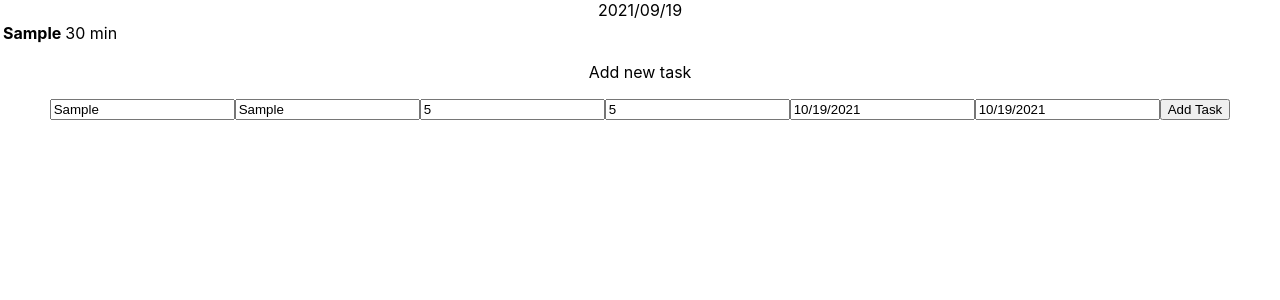
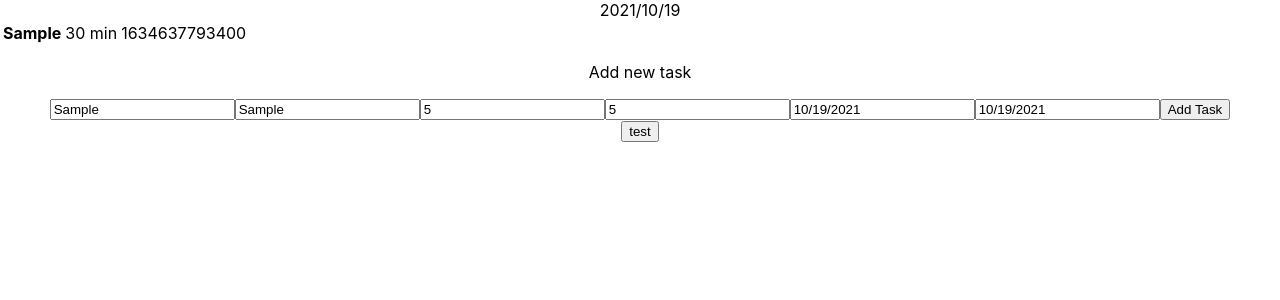
Before and after one commit to aldenlau/duit-web, a React (Create React App) app: page / in a window 1280 px wide. Both pictures are taken after typing "Sample", "Sample", "5", "5" into the empty fields and a click on the button "Add Task". Shown: the top 300 px of the page. Built offline with nearby package versions, Linux system fonts and the light colour scheme.

Commit message:
Refactor to put hooks at top level, implement completing tasks

```diff
--- a/src/AddTask.js
+++ b/src/AddTask.js
@@ -2,12 +2,13 @@
 import React, {useState} from 'react';
 import DatePicker from 'react-datepicker';
 import "react-datepicker/dist/react-datepicker.css";
+import {addNewTask, removeTask} from './ObjectModifiers.js';
 
 
 function getFormattedDate(date) {
-    return '' + date.getFullYear()+'/'+(date.getMonth() > 9 ? ''+date.getMonth(): '0'+date.getMonth())+'/'+(date.getDate() > 9 ? ''+date.getDate(): '0'+date.getDate())
+    return '' + date.getFullYear()+'/'+(date.getMonth() > 8 ? ''+(date.getMonth()+1): '0'+(date.getMonth()+1))+'/'+(date.getDate() > 9 ? ''+date.getDate(): '0'+date.getDate())
 }
-function AddTask({taskHandler, roundTime}) {
+function AddTask({ roundTime, setTaskState, tasksState}) {
     const [startDate, setStartDate] = useState(new Date());
     const [dueDate, setDueDate] = useState(new Date());
     const [name, setName] = useState('');
@@ -25,16 +26,24 @@ function AddTask({taskHandler, roundTime}) {
             <DatePicker selected={dueDate} onChange={(date)=>setDueDate(date)} />
             <button
                 type='button'
-                onClick={() => taskHandler(
-                    {time:Math.ceil(totalTime/roundTime)*roundTime,
-                    title:name,
-                    desc:description,
-                    priority: prio,
-                    startDate: getFormattedDate(startDate),
-                    dueDate: getFormattedDate(dueDate),
-                    onClick: () => alert('b')
-                    }
-                )}
+                onClick={() => {
+                    let timestamp = Date.now();
+                    let formattedStartDate = getFormattedDate(startDate);
+                    let formattedDueDate = getFormattedDate(dueDate);
+                    setTaskState(addNewTask(
+                        {time:Math.ceil(totalTime/roundTime)*roundTime,
+                        title:name,
+                        desc:description,
+                        priority: prio,
+                        startDate: formattedStartDate,
+                        dueDate: formattedDueDate,
+                        taskId: timestamp
+                        }, tasksState
+                    ));
+                    //else alert('Start date must be the same day or earlier than the due date.');
+
+                }
+                }
             >
                 Add Task
             </button>
--- a/src/App.js
+++ b/src/App.js
@@ -5,56 +5,25 @@ import DayTasks from './DayTasks.js';
 import AddTask from './AddTask.js';
 import React, {useState} from 'react';
 
-
 function App() {
   const [tasks, setTasks] = useState(new Map());
   const [minTime, setMinTime] = useState(30);
-  function addNewTask(newTask) {
-    /**
-     * Given a task, add the task to the tasks state.
-     */
-    let copy = new Map();
+  const [completedTasks, setCompletedTasks] = useState(new Map());
 
-    if (tasks.has(newTask.dueDate)) {
-      for (let [date,dateTasks] of tasks.entries()) {
-        copy.set(date, dateTasks);
-        if (date==newTask.dueDate) {
-          copy.get(date).push(newTask);
-        }
-      }
-    }
-    else {
-      let found = false;
-      for (let [date, dateTasks] of tasks.entries()) {
-        if (!found && date>newTask.dueDate) {
-          copy.set(newTask.dueDate, [newTask]);
-          found = true;
-        }
-        copy.set(date, dateTasks);
-      }
-      if (!found) {
-        copy.set(newTask.dueDate, [newTask]);
-      }
-    }
-
-    setTasks(copy);
-    //console.log(newTask.dueDate);
-    //console.log(tasks['2021/09/19'][0].title);
-    for (let [date, dateTasks] of tasks) {
-      console.log(date);
-      for (let dateTask of dateTasks) {
-        console.log(dateTask.title);
-      }
-    }
-  }
   let taskDates = [];
-  tasks.forEach((dateTasks, date) => taskDates.push(<DayTasks date={date} tasks={dateTasks} />))
+  tasks.forEach((dateTasks, date) => taskDates.push(<DayTasks date={date} tasks={dateTasks} key={date} tasksState = {tasks} completedState={completedTasks} setTasksState={setTasks} setCompletedState={setCompletedTasks}/>))
 
   return (
     <div className="App">
       {taskDates}
-      <AddTask taskHandler={task => addNewTask(task)} roundTime={minTime}/>
+      <AddTask
+        roundTime={minTime}
+        setTaskState={setTasks}
+        tasksState={tasks}
+      />
+      <button onClick={() => {console.log('tasks:');for (let [date, dateTasks] of tasks) for (let task of dateTasks) console.log(task.taskId)}}>test</button>
     </div>
+
   );
 }
 
--- a/src/DayTasks.js
+++ b/src/DayTasks.js
@@ -1,12 +1,28 @@
 // Given a date and an array of tasks for that date, return a disaply for a
 // section of tasks for that day
 import Task from './Task.js';
+import {addNewTask, removeTask} from './ObjectModifiers.js';
 
-function DayTasks({date, tasks}) {
+function DayTasks({date, tasks, tasksState, completedState, setTasksState, setCompletedState}) {
     return (
         <div>
         <div>{date}</div>
-        {tasks.map(task => <Task timeToComplete={task.time} dueDate={date} title={task.title} desc={task.desc} priority={task.priority} onClick={task.onClick}/>)}
+        {tasks.map(
+            task => <Task
+            timeToComplete={task.time}
+            dueDate={date}
+            title={task.title}
+            desc={task.desc}
+            priority={task.priority}
+            onClick={()=>{
+                let [updatedTasks, deletedTask] = removeTask(date, task.taskId, tasksState);
+                setTasksState(updatedTasks);
+                setCompletedState(addNewTask(deletedTask, completedState));
+            }}
+            key={task.taskId}
+            id={task.taskId}
+            />
+            )}
         </div>
     )
 }
--- /dev/null
+++ b/src/ObjectModifiers.js
@@ -0,0 +1,57 @@
+function addNewTask(newTask, state) {
+    /**
+     * Given a task, return a copy of the given state with the task added.
+     */
+    let copy = new Map();
+
+    if (state.has(newTask.dueDate)) {
+      for (let [date,dateTasks] of state) {
+        copy.set(date, dateTasks);
+        if (date===newTask.dueDate) {
+          copy.get(date).push(newTask);
+        }
+      }
+    }
+    else {
+      let found = false;
+      for (let [date, dateTasks] of state) {
+        if (!found && date>newTask.dueDate) {
+          copy.set(newTask.dueDate, [newTask]);
+          found = true;
+        }
+        copy.set(date, dateTasks);
+      }
+      if (!found) copy.set(newTask.dueDate, [newTask]);
+    }
+
+    return copy;
+}
+
+  function removeTask(taskDate, taskId, state) {
+    let copy = new Map();
+    let removedTask;
+    for (let [date, dateTasks] of state) {
+      if (date===taskDate) {
+        if (dateTasks.length>1)
+        {
+          let newDateTasks = [];
+          for (let task of dateTasks) {
+            if (task.taskId!==taskId) {
+              newDateTasks.push(task);
+            }
+            else removedTask = task;
+          }
+          copy.set(date, newDateTasks);
+        }
+        else {
+          removedTask = {...dateTasks[0]};
+        }
+      }
+      else {
+        copy.set(date, dateTasks);
+      }
+    }
+    return [copy, removedTask];
+}
+
+export {addNewTask, removeTask};
--- a/src/Task.js
+++ b/src/Task.js
@@ -1,6 +1,6 @@
 // Task should have estimated time to completion / target time that user wants to work on task
 // Task can be marked with no due date, app will suggest times to work on it when there is a "free" day
-function Task({timeToComplete, dueDate, title, desc, priority, onClick}) {
+function Task({timeToComplete, dueDate, title, desc, priority, onClick, id}) {
     // Need checkbox in this component
     return (
         <div onClick = {onClick}>
@@ -8,6 +8,7 @@ function Task({timeToComplete, dueDate, title, desc, priority, onClick}) {
                 <tr>
                     <th>{title}</th>
                     <td>{timeToComplete} min</td>
+                    <td>{id}</td>
                 </tr>
             </table>
         </div>
```
Also changed, not shown: src/Reminders.js (added).
